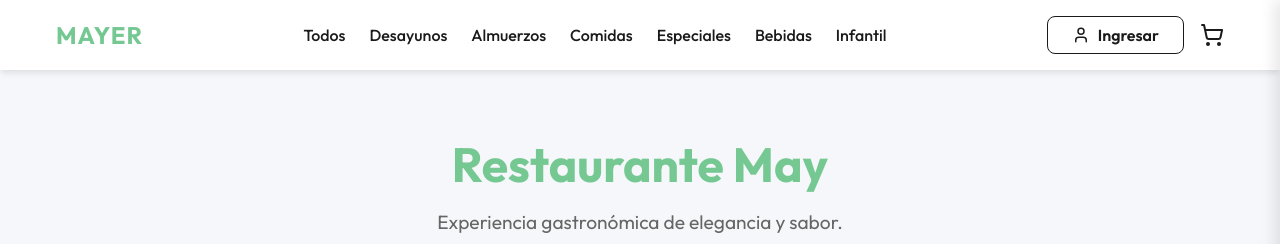
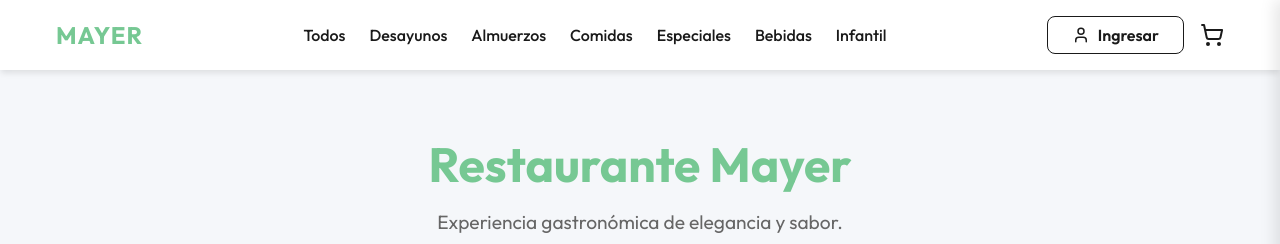
Before and after one commit to Nejosudo/Restaurante-Mayer, a Next.js app: page / in a window 1280 px wide. Shown: the top 244 px of the page. Built offline with nearby package versions, Linux system fonts and the light colour scheme; no server answers; the database is empty.

Commit message:
change name project 'May' to 'Mayer'

```diff
--- a/src/app/page.tsx
+++ b/src/app/page.tsx
@@ -27,7 +27,7 @@ export default async function Home() {
       <Navbar />
       <section className="container" style={{ padding: '4rem 0', textAlign: 'center' }}>
         <h1 style={{ fontSize: '3rem', color: 'var(--primary)', marginBottom: '1rem' }}>
-          Restaurante May
+          Restaurante Mayer
         </h1>
         <p style={{ fontSize: '1.2rem', color: 'var(--text-light)' }}>
           Experiencia gastronómica de elegancia y sabor.
```
